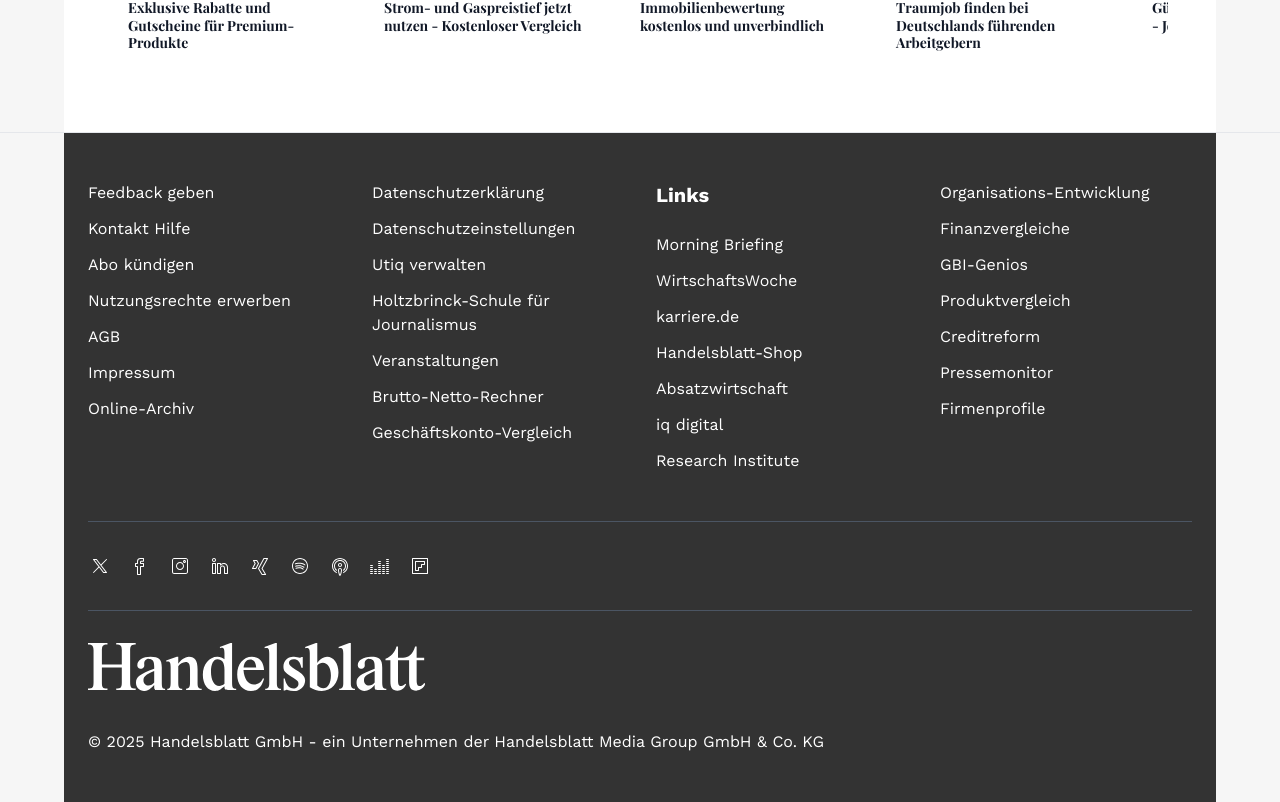
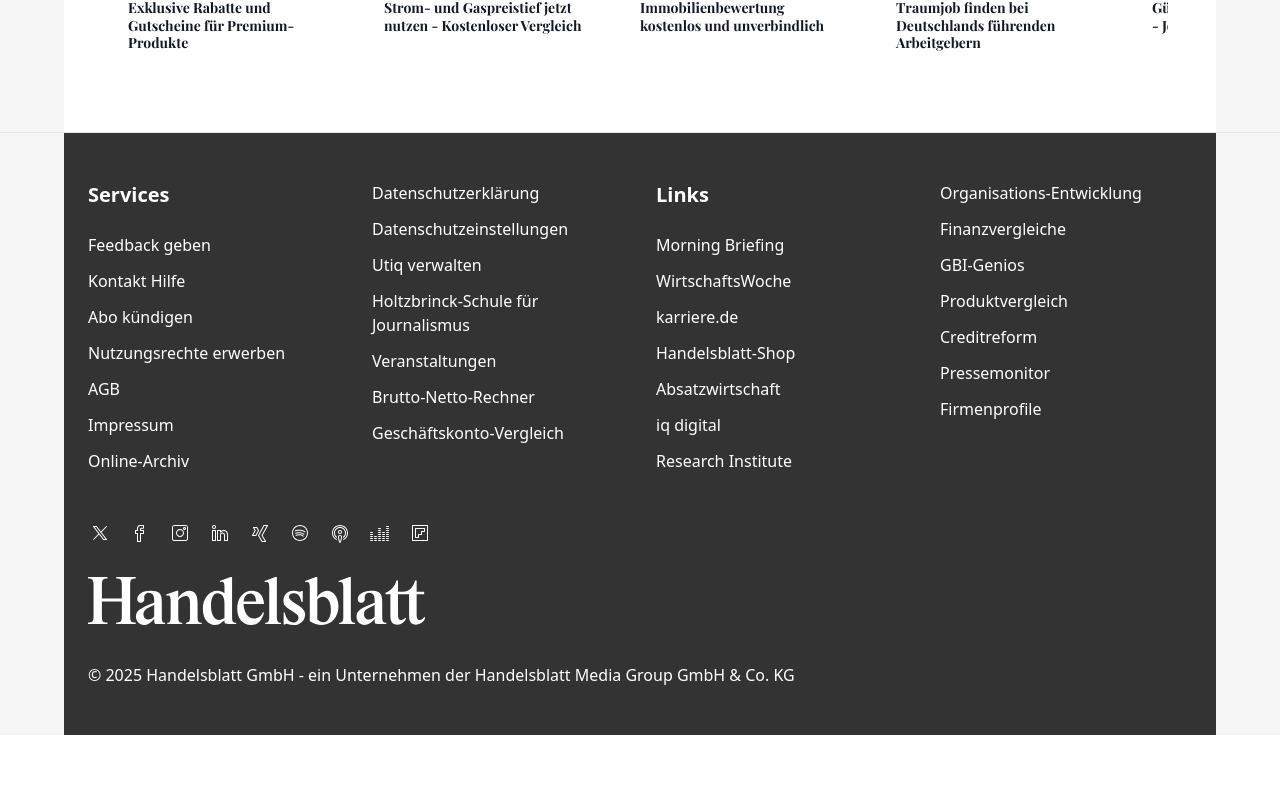
Before and after one commit to dvvvvv411/handelsblatt-sticky-header-kit, a React (Vite) app: page / in a window 1280 px wide. Shown: the part 4455-5257 px from the top of the page. After the commit the page ends 5190 px from the top, so only its background shows below. Built offline with nearby package versions, Linux system fonts and the light colour scheme.

Commit message:
feat: Add "Services" title and remove dividers
Add "Services" title to the first footer column and remove the dividers above the footer and the social media section.

```diff
--- a/src/components/HandelsblattFooter.tsx
+++ b/src/components/HandelsblattFooter.tsx
@@ -1,3 +1,4 @@
+
 
 import React from 'react';
 import { Separator } from './ui/separator';
@@ -133,11 +134,12 @@ const HandelsblattFooter = () => {
 
   return (
     <footer className="border-t border-gray-200">
-      <div className="max-w-6xl mx-auto px-6 py-12 font-classic-grotesque" style={{ backgroundColor: '#333333' }}>
+      <div className="max-w-6xl mx-auto px-6 py-12 font-work-sans" style={{ backgroundColor: '#333333' }}>
         {/* Menu Links - 4 Columns */}
         <div className="grid grid-cols-1 md:grid-cols-4 gap-8 mb-12">
           {/* Column 1 */}
           <nav>
+            <h3 className="text-xl font-bold text-white mb-6">Services</h3>
             <ul className="space-y-3">
               {column1Links.map((link, index) => (
                 <li key={index}>
@@ -203,7 +205,6 @@ const HandelsblattFooter = () => {
         </div>
 
         {/* Social Media */}
-        <Separator className="mb-8 bg-gray-600" />
         <div className="mb-8">
           <div className="flex flex-wrap gap-4">
             {socialLinks.map((social, index) => (
@@ -220,7 +221,6 @@ const HandelsblattFooter = () => {
             ))}
           </div>
         </div>
-        <Separator className="mb-8 bg-gray-600" />
 
         {/* Logo */}
         <div className="mb-8">
```
